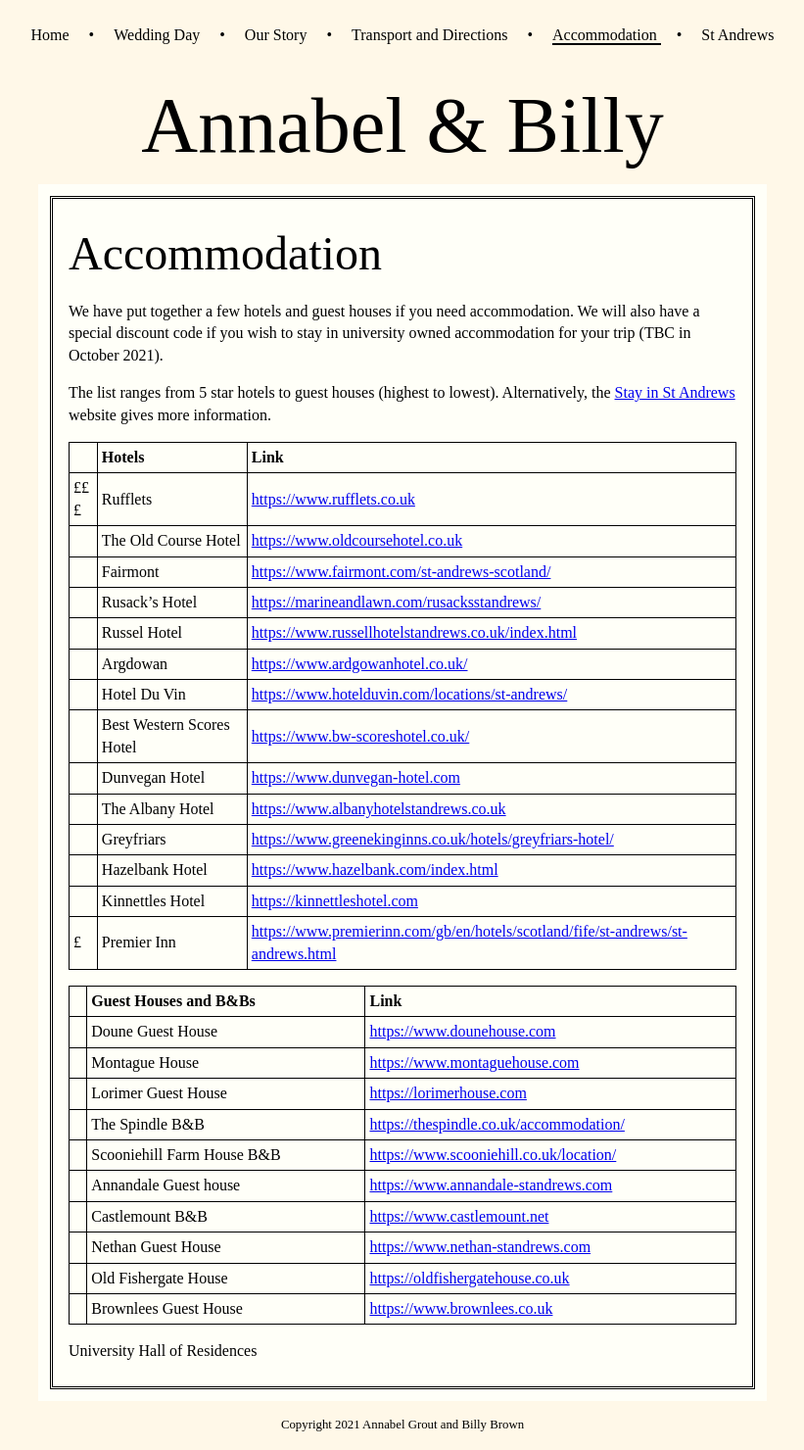
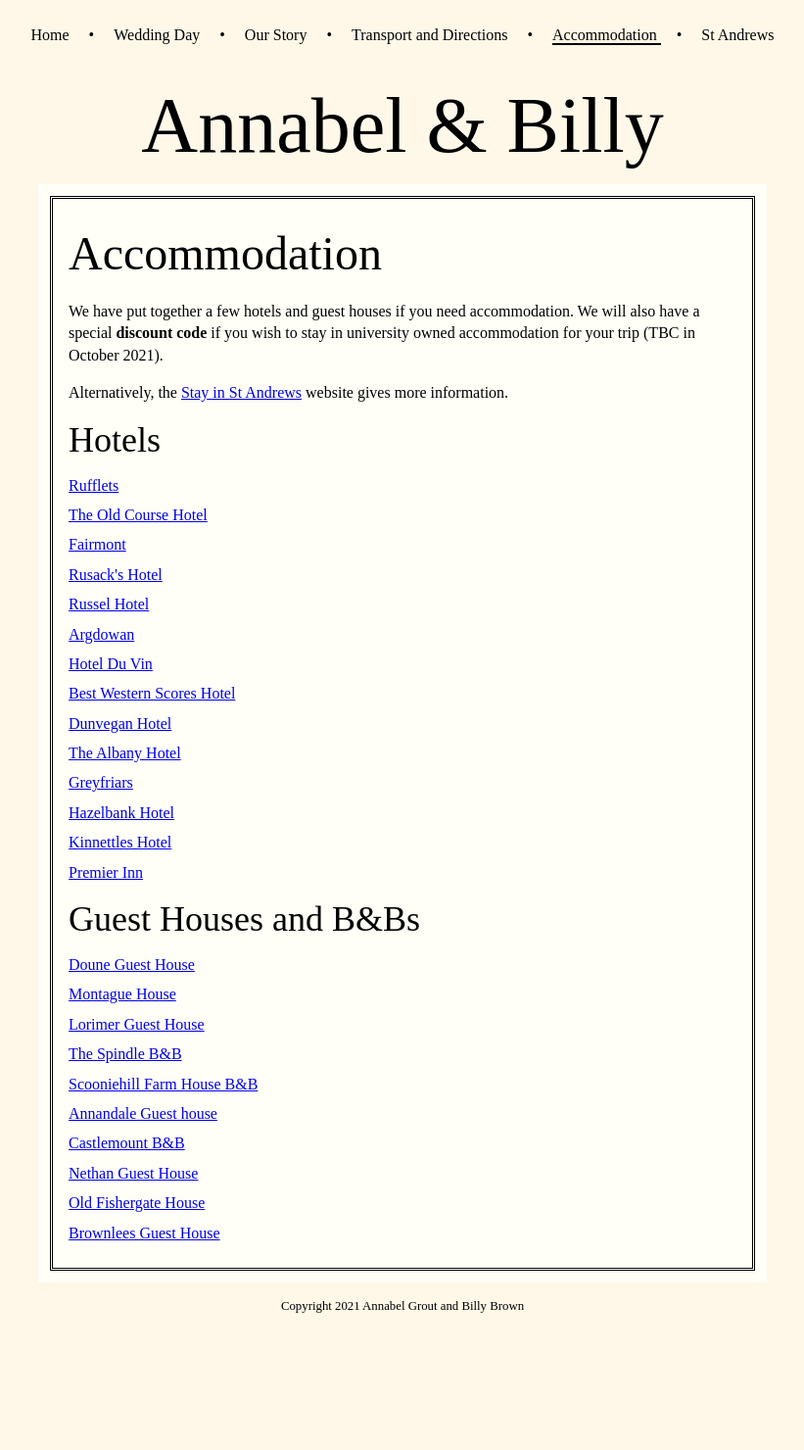
Before and after one commit to wbillybrown/wbillybrown.github.io, a Jekyll site: the page built from accommodation.markdown, in a window 1280 px wide. Shown: the whole page at 98% size, without its empty margins (229-1050 px from the left). Built offline with Jekyll 4.4.1, drawn with Linux system fonts in a browser that asks for light colours; after the commit the page ends 1359 px from its top, so only the background shows below that.

Commit message:
Small edits to text and styles

```diff
--- a/accommodation.markdown
+++ b/accommodation.markdown
@@ -5,38 +5,44 @@ permalink: /accommodation/
 is-content: yes
 ---
 
-We have put together a few hotels and guest houses if you need accommodation. We will also have a special discount code if you wish to stay in university owned accommodation for your trip (TBC in October 2021).
+We have put together a few hotels and guest houses if you need accommodation. We will also have a special __discount code__ if you wish to stay in university owned accommodation for your trip (TBC in October 2021).
 
-The list ranges from 5 star hotels to guest houses (highest to lowest). Alternatively, the [Stay in St Andrews](https://www.stayinstandrews.com) website gives more information.
+Alternatively, the [Stay in St Andrews](https://www.stayinstandrews.com) website gives more information.
 
-|     | Hotels                    | Link                                                                               |
-| --- | ------------------------- | ---------------------------------------------------------------------------------- |
-| £££ | Rufflets                  | <https://www.rufflets.co.uk>                                                       |
-|     | The Old Course Hotel      | <https://www.oldcoursehotel.co.uk>                                                 |
-|     | Fairmont                  | <https://www.fairmont.com/st-andrews-scotland/>                                    |
-|     | Rusack's Hotel            | <https://marineandlawn.com/rusacksstandrews/>                                      |
-|     | Russel Hotel              | <https://www.russellhotelstandrews.co.uk/index.html>                               |
-|     | Argdowan                  | <https://www.ardgowanhotel.co.uk/>                                                 |
-|     | Hotel Du Vin              | <https://www.hotelduvin.com/locations/st-andrews/>                                 |
-|     | Best Western Scores Hotel | <https://www.bw-scoreshotel.co.uk/>                                                |
-|     | Dunvegan Hotel            | <https://www.dunvegan-hotel.com>                                                   |
-|     | The Albany Hotel          | <https://www.albanyhotelstandrews.co.uk>                                           |
-|     | Greyfriars                | <https://www.greenekinginns.co.uk/hotels/greyfriars-hotel/>                        |
-|     | Hazelbank Hotel           | <https://www.hazelbank.com/index.html>                                             |
-|     | Kinnettles Hotel          | <https://kinnettleshotel.com>                                                      |
-| £   | Premier Inn               | <https://www.premierinn.com/gb/en/hotels/scotland/fife/st-andrews/st-andrews.html> |
+<div class="columns-container">
+    <div class="column">
+        <h3>Hotels</h3>
+        <ul class="list--subtle">
+            <li><a href="https://www.rufflets.co.uk">Rufflets</a></li>
+            <li><a href="https://www.oldcoursehotel.co.uk">The Old Course Hotel</a></li>
+            <li><a href="https://www.fairmont.com/st-andrews-scotland/">Fairmont</a></li>
+            <li><a href="https://marineandlawn.com/rusacksstandrews/">Rusack's Hotel</a></li>
+            <li><a href="https://www.russellhotelstandrews.co.uk/index.html">Russel Hotel</a></li>
+            <li><a href="https://www.ardgowanhotel.co.uk/">Argdowan</a></li>
+            <li><a href="https://www.hotelduvin.com/locations/st-andrews/">Hotel Du Vin</a></li>
+            <li><a href="https://www.bw-scoreshotel.co.uk/">Best Western Scores Hotel</a></li>
+            <li><a href="https://www.dunvegan-hotel.com">Dunvegan Hotel</a></li>
+            <li><a href="https://www.albanyhotelstandrews.co.uk">The Albany Hotel</a></li>
+            <li><a href="https://www.greenekinginns.co.uk/hotels/greyfriars-hotel/">Greyfriars</a></li>
+            <li><a href="https://www.hazelbank.com/index.html">Hazelbank Hotel</a></li>
+            <li><a href="https://kinnettleshotel.com">Kinnettles Hotel</a></li>
+            <li><a href="https://www.premierinn.com/gb/en/hotels/scotland/fife/st-andrews/st-andrews.html">Premier Inn</a></li>
+        </ul>
+    </div>
 
-|     | Guest Houses and B&Bs      | Link                                      |
-| --- | -------------------------- | ----------------------------------------- |
-|     | Doune Guest House          | <https://www.dounehouse.com>              |
-|     | Montague House             | <https://www.montaguehouse.com>           |
-|     | Lorimer Guest House        | <https://lorimerhouse.com>                |
-|     | The Spindle B&B            | <https://thespindle.co.uk/accommodation/> |
-|     | Scooniehill Farm House B&B | <https://www.scooniehill.co.uk/location/> |
-|     | Annandale Guest house      | <https://www.annandale-standrews.com>     |
-|     | Castlemount B&B            | <https://www.castlemount.net>             |
-|     | Nethan Guest House         | <https://www.nethan-standrews.com>        |
-|     | Old Fishergate House       | <https://oldfishergatehouse.co.uk>        |
-|     | Brownlees Guest House      | <https://www.brownlees.co.uk>             |
-
-University Hall of Residences
+    <div class="column">
+        <h3>Guest Houses and B&amp;Bs</h3>
+        <ul class="list--subtle">
+            <li><a href="https://www.dounehouse.com">Doune Guest House</a></li>
+            <li><a href="https://www.montaguehouse.com">Montague House</a></li>
+            <li><a href="https://lorimerhouse.com">Lorimer Guest House</a></li>
+            <li><a href="https://thespindle.co.uk/accommodation/">The Spindle B&B</a></li>
+            <li><a href="https://www.scooniehill.co.uk/location/">Scooniehill Farm House B&B</a></li>
+            <li><a href="https://www.annandale-standrews.com">Annandale Guest house</a></li>
+            <li><a href="https://www.castlemount.net">Castlemount B&B</a></li>
+            <li><a href="https://www.nethan-standrews.com">Nethan Guest House</a></li>
+            <li><a href="https://oldfishergatehouse.co.uk">Old Fishergate House</a></li>
+            <li><a href="https://www.brownlees.co.uk">Brownlees Guest House</a></li>
+        </ul>
+    </div>
+</div>
--- a/css/global.scss
+++ b/css/global.scss
@@ -2,6 +2,7 @@
 ---
 $cream: #fff8e8;
 $pale-cream: #fffff8;
+$dark: #777868;
 
 * {
     box-sizing: inherit;
@@ -53,23 +54,6 @@ img {
     max-width: 100%;
 }
 
-table {
-    border: 1px solid black;
-    border-collapse: collapse;
-    margin-bottom: 1em;
-    width: 100%;
-}
-
-th,
-td {
-    border: 1px solid black;
-    padding: 0.25em;
-}
-
-th {
-    text-align: left;
-}
-
 .site__navigation {
     margin: 1em 2em;
     text-align: center;
@@ -81,13 +65,14 @@ th {
 }
 
 .navigation__control__label {
+    color: $dark;
     cursor: pointer;
     padding: 0.5em;
 
     .navigation__control:checked + &,
     &:active,
     &:hover {
-        background-color: black;
+        background-color: $dark;
         color: $cream;
     }
 }
@@ -146,6 +131,15 @@ th {
 
     .site__main--content ~ & {
         margin-top: 1.75em;
+    }
+}
+
+.list--subtle {
+    list-style: none;
+    padding: 0;
+
+    & > li:not(:last-child) {
+        margin-bottom: 0.5em;
     }
 }
 
@@ -267,21 +261,6 @@ th {
 }
 
 @media (max-width: 46.5em) {
-    table,
-    tr,
-    th,
-    td {
-        border: none;
-        display: block;
-        padding-top: 0;
-        padding-bottom: 0;
-    }
-
-    tr {
-        border: 1px solid black;
-        margin-bottom: 0.5em;
-    }
-
     .site__main {
         margin: 0 0.75em;
 
@@ -298,7 +277,7 @@ th {
     }
 
     .site__navigation {
-        border: 1px solid black;
+        border: 1px solid $dark;
         border-radius: 0.25em;
         display: block;
     }
```
Also changed, not shown: st-andrews.markdown (+13 -14 lines), transport-and-directions.markdown (+6 -6 lines), wedding-day.markdown (+11 -11 lines).
